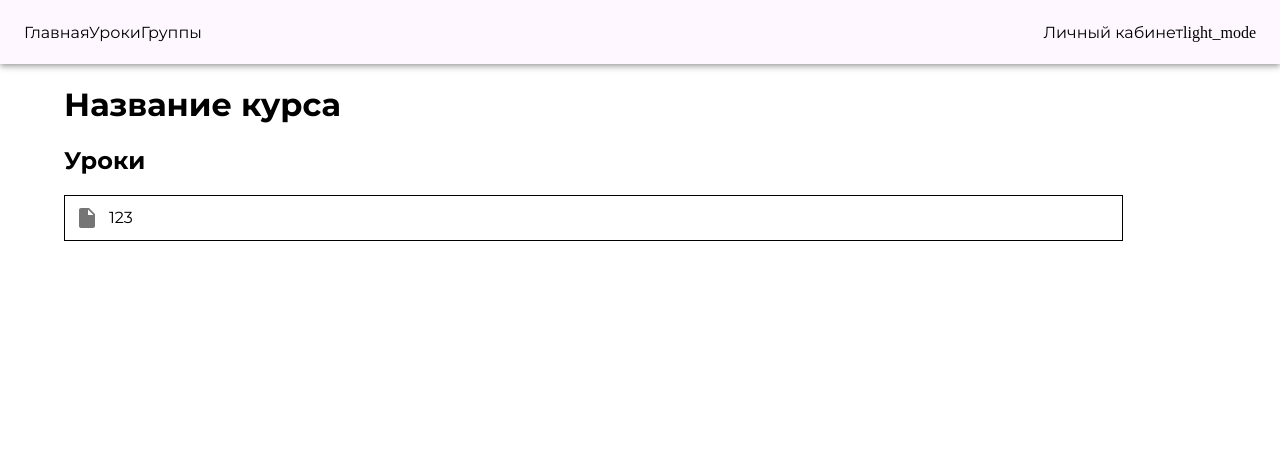
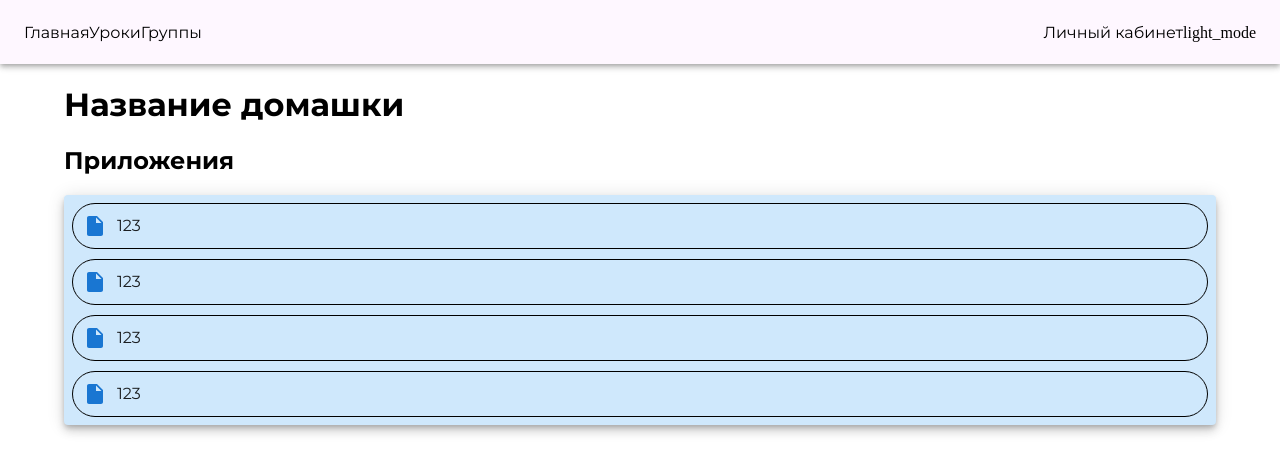
Before and after one commit to MrDrag0nXYT/PSTUEdu-FrontEnd, a React (Create React App) app in the folder pstuedu/: page /lessons in a window 1280 px wide. Shown: the top 474 px of the page. Built offline with nearby package versions, Linux system fonts and the light colour scheme; the HTML template or start-up script is replaced by a standard one.

Commit message:
Кликабельные карточки

```diff
--- a/pstuedu/src/components/Card.js
+++ b/pstuedu/src/components/Card.js
@@ -3,13 +3,14 @@ import InsertDriveFileIcon from '@mui/icons-material/InsertDriveFile';
 
 import "../css/card.css"
 
+
 export default function Card({title, href}) {
     return (
-            <a className="link" href={href}>
-                <div className="card">
-                    <InsertDriveFileIcon color="action" className="image" width={24} height={22}/>
+        <a href={href} className="card link">
+                <div className="card_div">
+                    <InsertDriveFileIcon color="primary" className="image" width={24} height={24}/>
                     <div className="title">{title}</div>
                 </div>
-            </a>
+        </a>
     )
 }
--- a/pstuedu/src/components/LessonPage.js
+++ b/pstuedu/src/components/LessonPage.js
@@ -2,17 +2,24 @@ import React from 'react'
 import {Paper} from "@mui/material";
 import Container from "@mui/material/Container";
 import Card from "./Card";
+import "../css/lessonpage.css";
 
 export default function LessonPage() {
     return (
         <div>
             <Container>
-                <h1>Название курса</h1>
+                <h1>Название домашки</h1>
 
                 <div>
-                    <h2>Уроки</h2>
+                    <h2>Приложения</h2>
 
-                    <Card title="123" href="/home"></Card>
+                    <Paper className="cards" elevation={6}
+                           sx={{bgcolor: '#cfe8fc', height: '100%', padding: 1}}>
+                        <Card title="123" href="/home"></Card>
+                        <Card title="123" href="/home"></Card>
+                        <Card title="123" href="/home"></Card>
+                        <Card title="123" href="/home"></Card>
+                    </Paper>
                 </div>
             </Container>
         </div>
--- a/pstuedu/src/css/card.css
+++ b/pstuedu/src/css/card.css
@@ -1,19 +1,44 @@
 .card{
-    width: 90%;
+    width: 100%;
 
     border: 1px solid black;
+    border-radius: 1000px;
 
     display: flex;
     align-items: center;
 
-    padding: 10px;
+    padding-top: 10px;
+    padding-bottom: 10px;
+
+}
+
+.card:hover{
+    background-color: var(--md-sys-color-surface);
+}
+
+.card_div{
+    width: 100%;
+
+
+    display: flex;
+    align-items: center;
+
+
+}
+
+.card:not(:last-child){
+    margin-bottom: 10px;
 }
 
 .link{
     text-decoration: none;
     color: inherit;
+
+    width: inherit;
+
 }
 
 .image{
+    margin-left: 10px;
     margin-right: 10px;
 }
```
Also changed, not shown: pstuedu/src/css/lessonpage.css (added).
